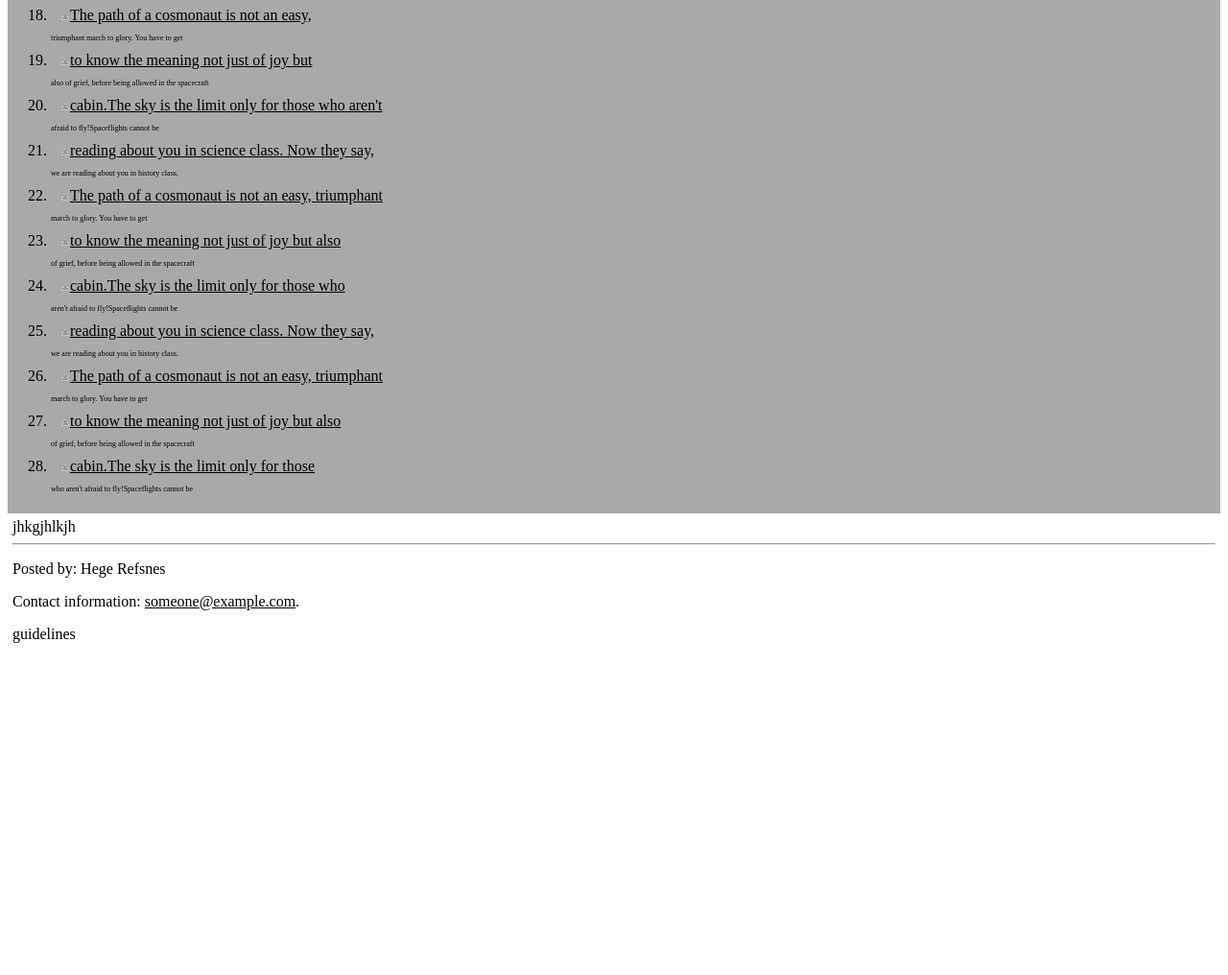
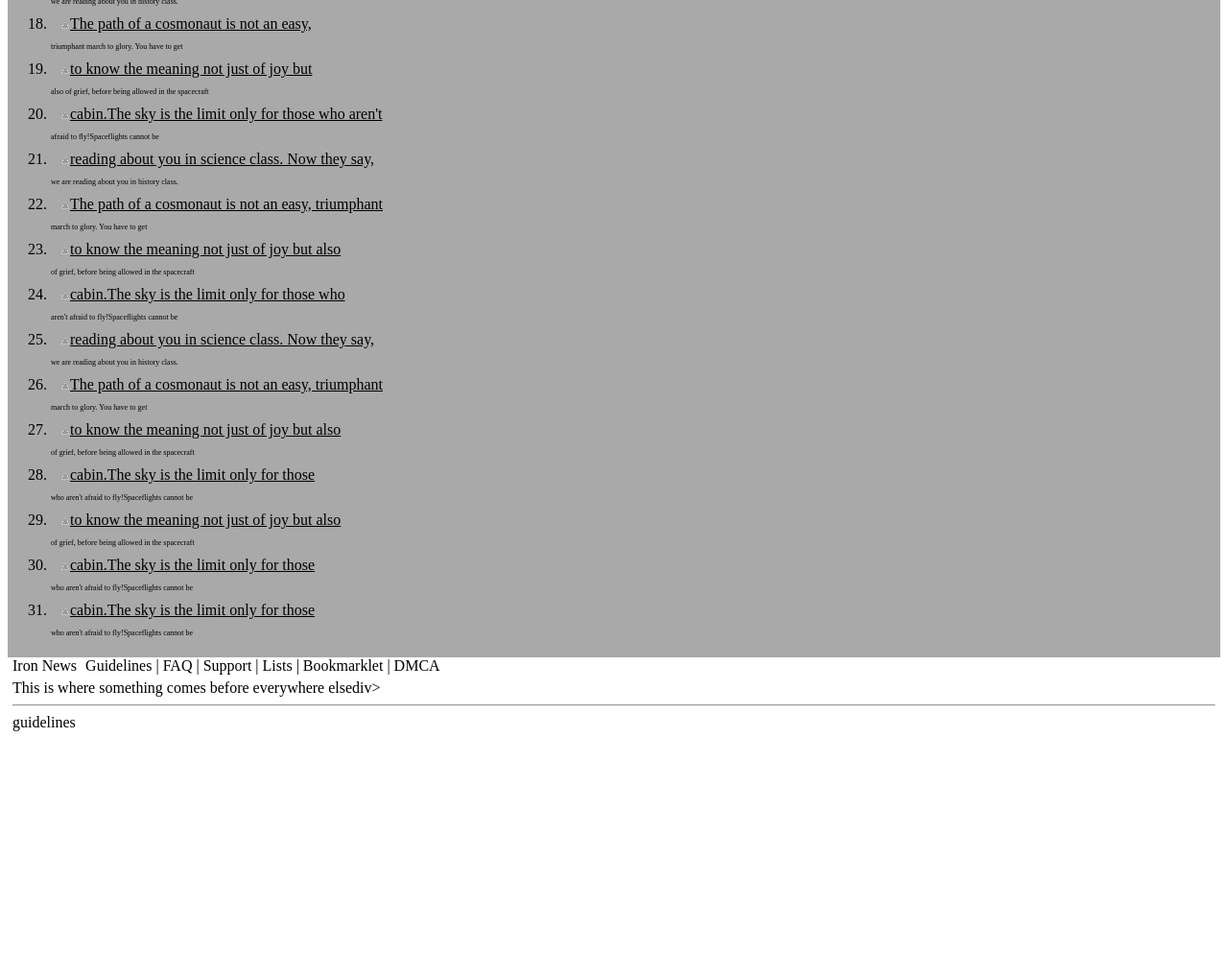
Before and after one commit to autumnrichter/Homework2, a plain HTML site: page index.html in a window 1280 px wide. Shown: the part 846-1862 px from the top of the page at 96% size. Before the commit the page ends 1699 px from the top, so only its background shows below. Drawn offline with Linux system fonts and the light colour scheme.

Commit message:
minor mods

```diff
--- a/index.html
+++ b/index.html
@@ -19,7 +19,7 @@
 		        <ol>
 		        	<li>
 		        		<div class="Akita">
-		        			<img src="grayarrow.gif" /><a href=www.google.com>Reading about you in science class.</div></a> <span class="puppy"> Now they say, we are reading about you in history class.</span>
+		        			<img src="grayarrow.gif" /><a href=www.google.com>Reading about you in science class.</div></a> <span class="puppy"> Now they say, we are reading about you in history class.</span> (www.gooogle.gom)
 		        	</li>
 		        	<li>
 		        		<div class="Akita">
@@ -128,29 +128,40 @@
 			        <li>
 			        	<div class="Akita">
 			            	<img src="grayarrow.gif" /><a href=www.google.com>cabin.The sky is the limit only for those</div></a> <span class="puppy">  who aren't afraid to fly!Spaceflights cannot be</span>
-
 			        </li>
-          		</ol>
+			        <li>
+			        	<div class="Akita">
+			            	<img src="grayarrow.gif" /><a href=www.google.com>to know the meaning not just of joy but also </div></a> <span class="puppy"> of grief, before being allowed in the spacecraft</span>
+			        </li>
+			        <li>
+			        	<div class="Akita">
+			            	<img src="grayarrow.gif" /><a href=www.google.com>cabin.The sky is the limit only for those</div></a> <span class="puppy">  who aren't afraid to fly!Spaceflights cannot be</span>
+			        </li>
+			        <li>
+			        	<div class="Akita">
+			            	<img src="grayarrow.gif" /><a href=www.google.com>cabin.The sky is the limit only for those</div></a> <span class="puppy">  who aren't afraid to fly!Spaceflights cannot be</span>
+			        </li>
 
 
-
-
-      </div>
-
-
-        <div class="footer">jhkgjhlkjh<div>
-	      <hr></hr>
+          		</ol>
+     	</div>
 
 
 
 
 
 
-			<footer>
-  <p>Posted by: Hege Refsnes</p>
-  <p>Contact information: <a href="mailto:someone@example.com">
-  someone@example.com</a>.</p>
-</footer>
-		<p> guidelines
 
-		</body>
+
+		<span class="footer"> Iron News </span>
+        		<a>Guidelines</a> |
+        		<a>FAQ</a> |
+        		<a>Support</a> |
+        		<a>Lists</a> |
+        		<a>Bookmarklet</a> |
+        		<a>DMCA</a>
+
+
+
+        <div class="footer">This is where something comes before everywhere elsediv>
+	      <hr>guidelines</hr>
```
